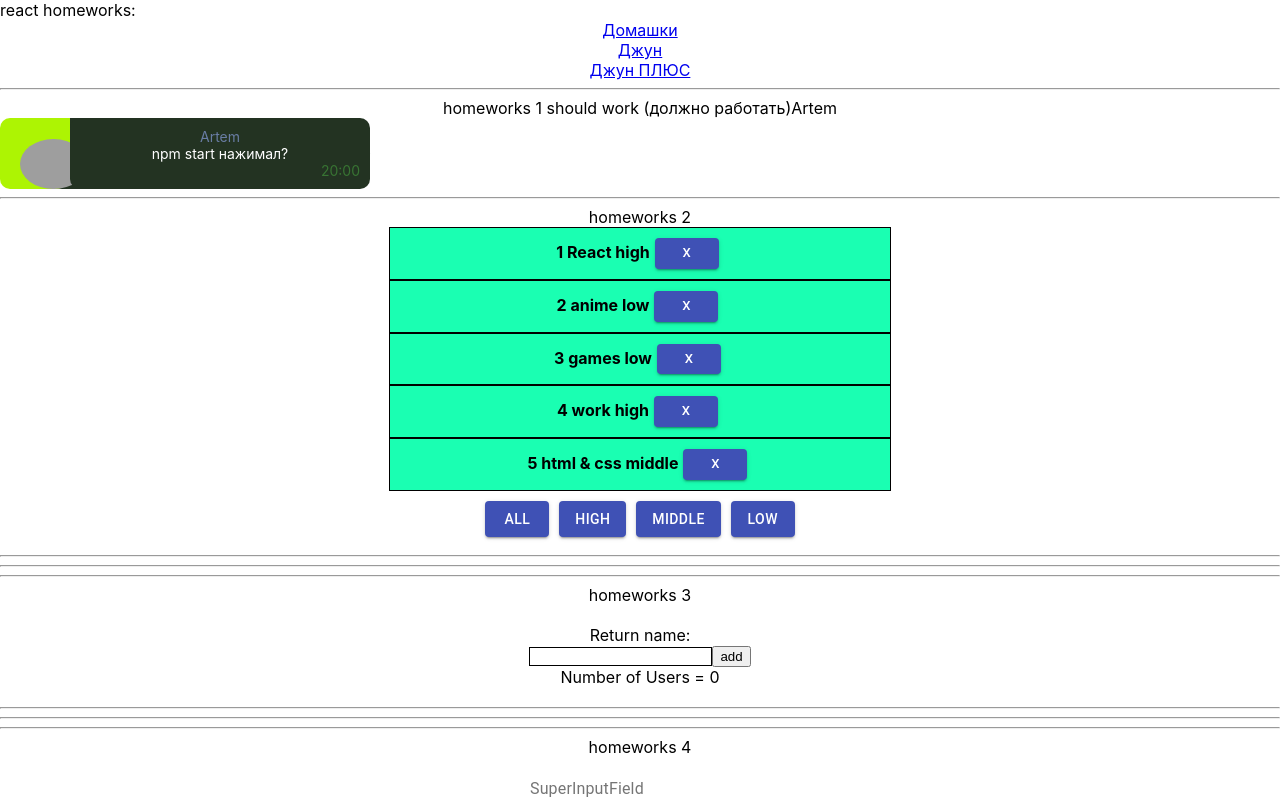
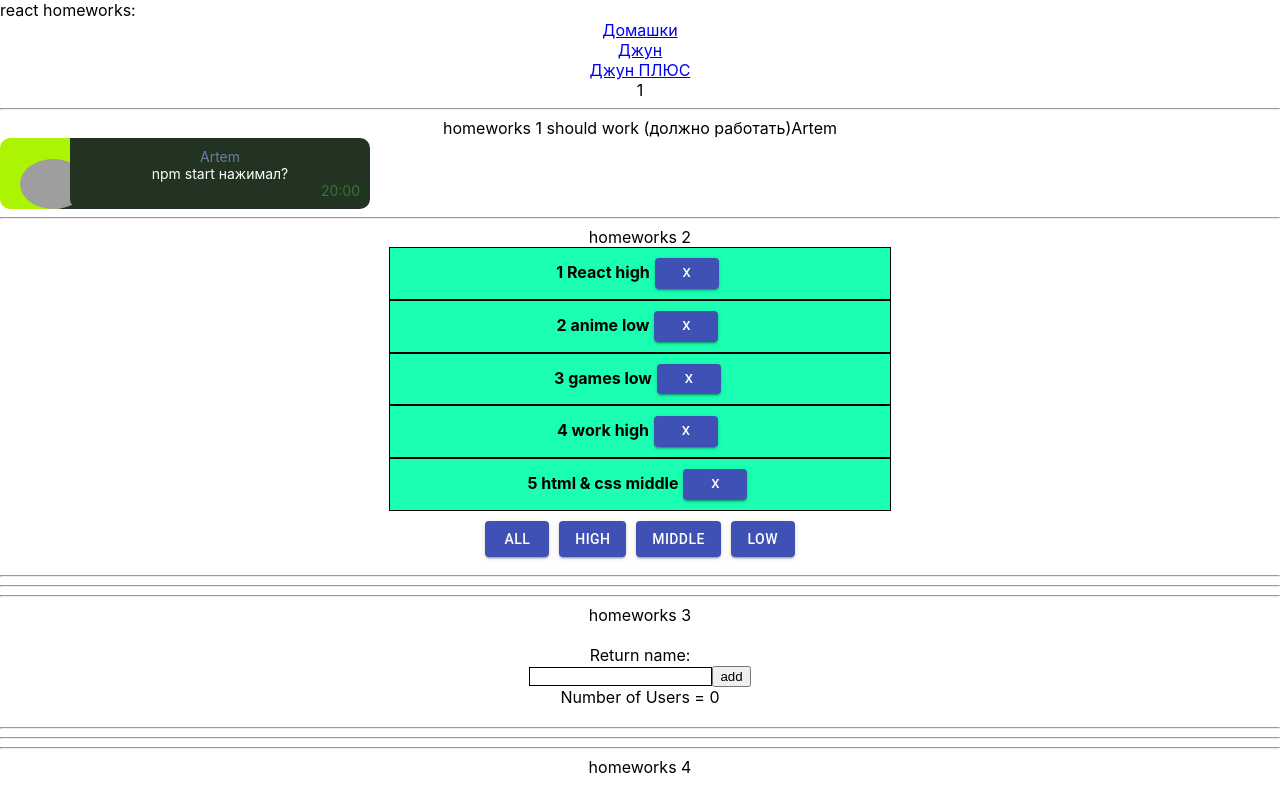
Before and after one commit to potapov-eo/IgnatHW, a React (Create React App) app: page /#/pre-junior in a window 1280 px wide. Shown: the top 800 px of the page. Built offline with nearby package versions, Linux system fonts and the light colour scheme; grey boxes are pictures that could not be loaded.

Commit message:
task 13/1

```diff
--- a/src/p2-homeworks/h5/pages/PreJunior.tsx
+++ b/src/p2-homeworks/h5/pages/PreJunior.tsx
@@ -14,7 +14,7 @@ import HW13 from "../../h13/HW13";
 
 function PreJunior() {
     return (
-        <div>
+        <div>1
             <HW1/>
             <HW2/>
             <HW3/>
```
